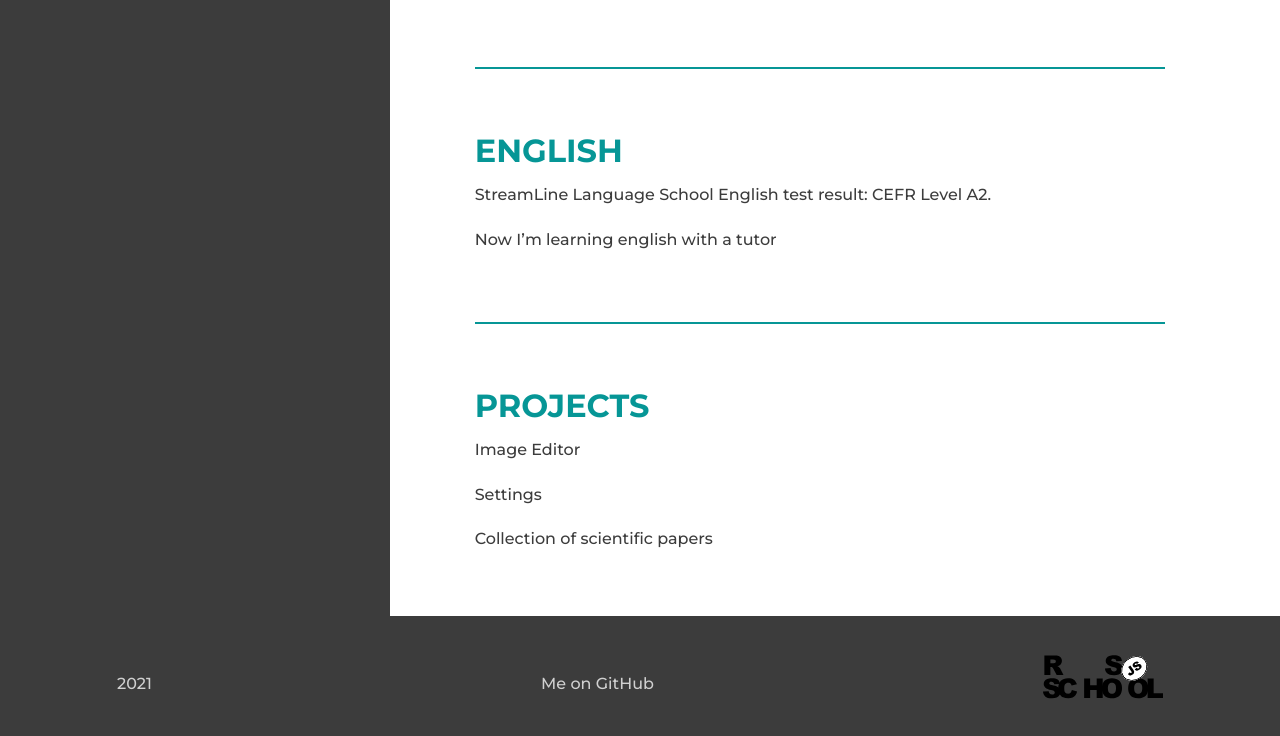
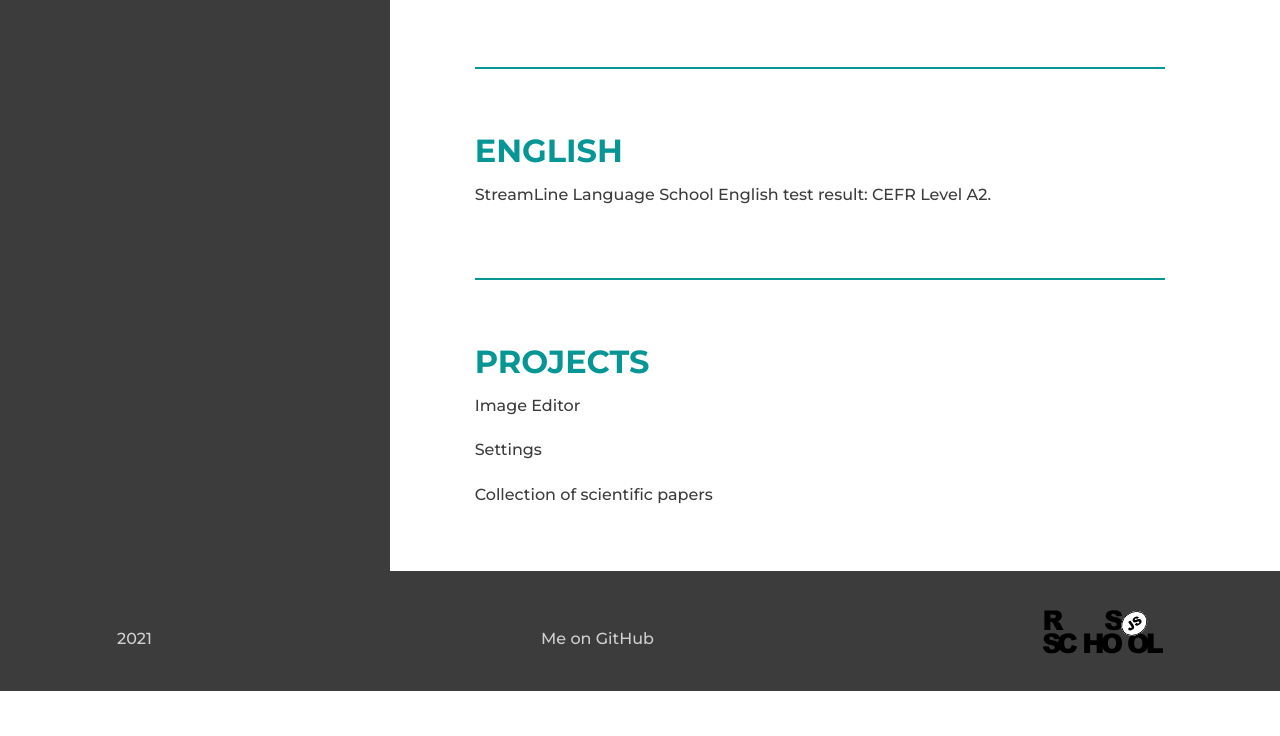
Before and after one commit to KarinaYatskevich/rsschool-cv, a plain HTML site: page index.html in a window 1280 px wide. Shown: the part 1429-2165 px from the top of the page. After the commit the page ends 2120 px from the top, so only its background shows below. Drawn offline with Linux system fonts and the light colour scheme.

Commit message:
feat: change english section

```diff
--- a/index.html
+++ b/index.html
@@ -102,7 +102,6 @@
                         <h4 class="main-category">ENGLISH</h4>
                         <ul>
                             <li>StreamLine Language School English test result: CEFR Level A2.</li>
-                            <li>Now I’m learning english with a tutor</li>
                         </ul>
                     </div>
                     <hr>
```
